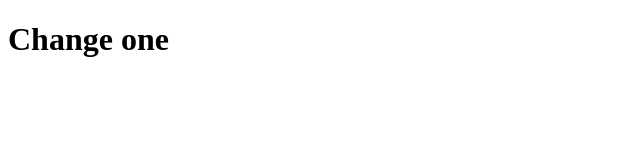
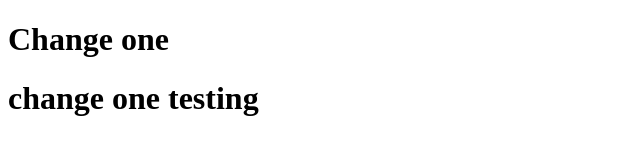
Before and after one commit to VisheshBajpayeeAirbow/test-git, a plain HTML site: page index.html in a window 1280 px wide. Shown: the whole page, without its empty margins (0-640 px from the left). Drawn offline with Linux system fonts and the light colour scheme.

Commit message:
testing change one

```diff
--- a/index.html
+++ b/index.html
@@ -7,5 +7,6 @@
   </head>
   <body>
     <h1>Change one</h1>
+    <h1>change one testing</h1>
   </body>
 </html>
```
